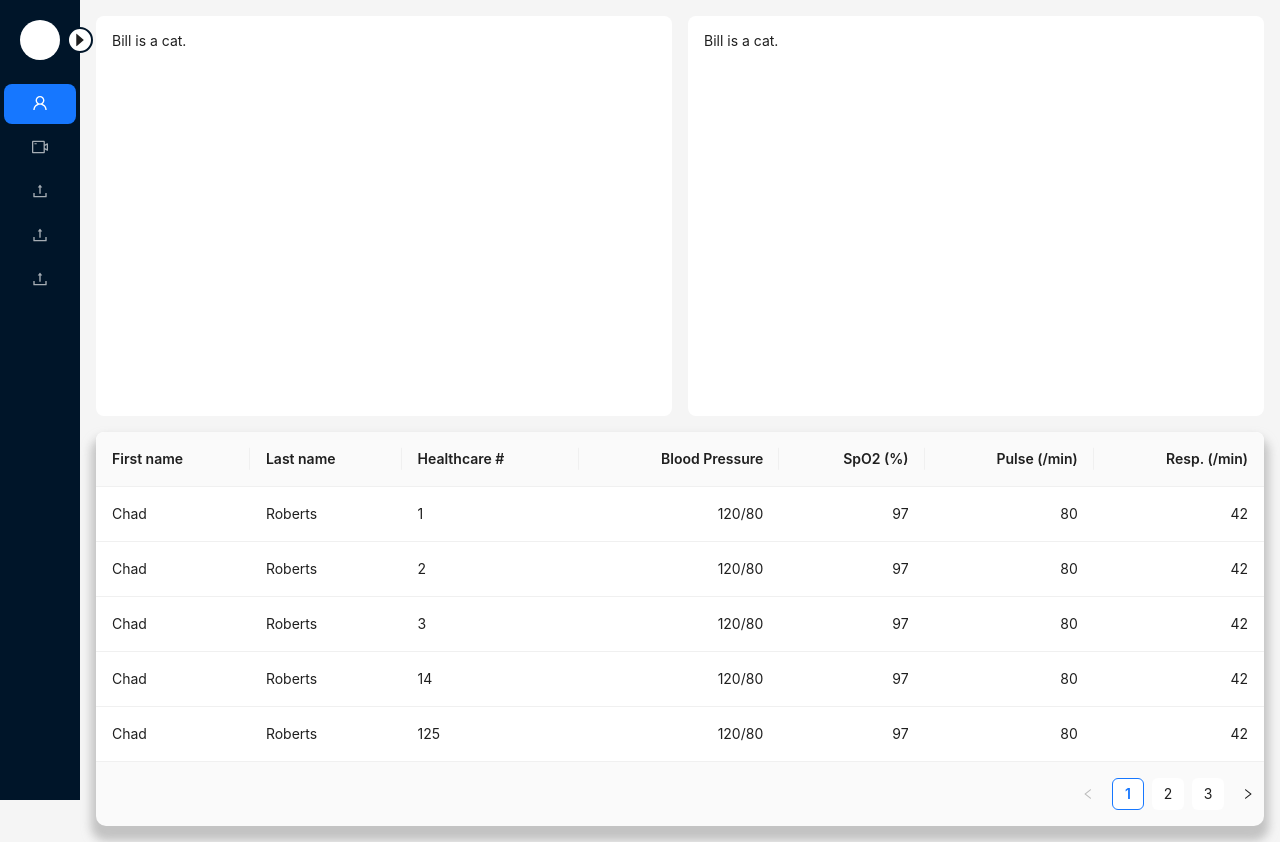
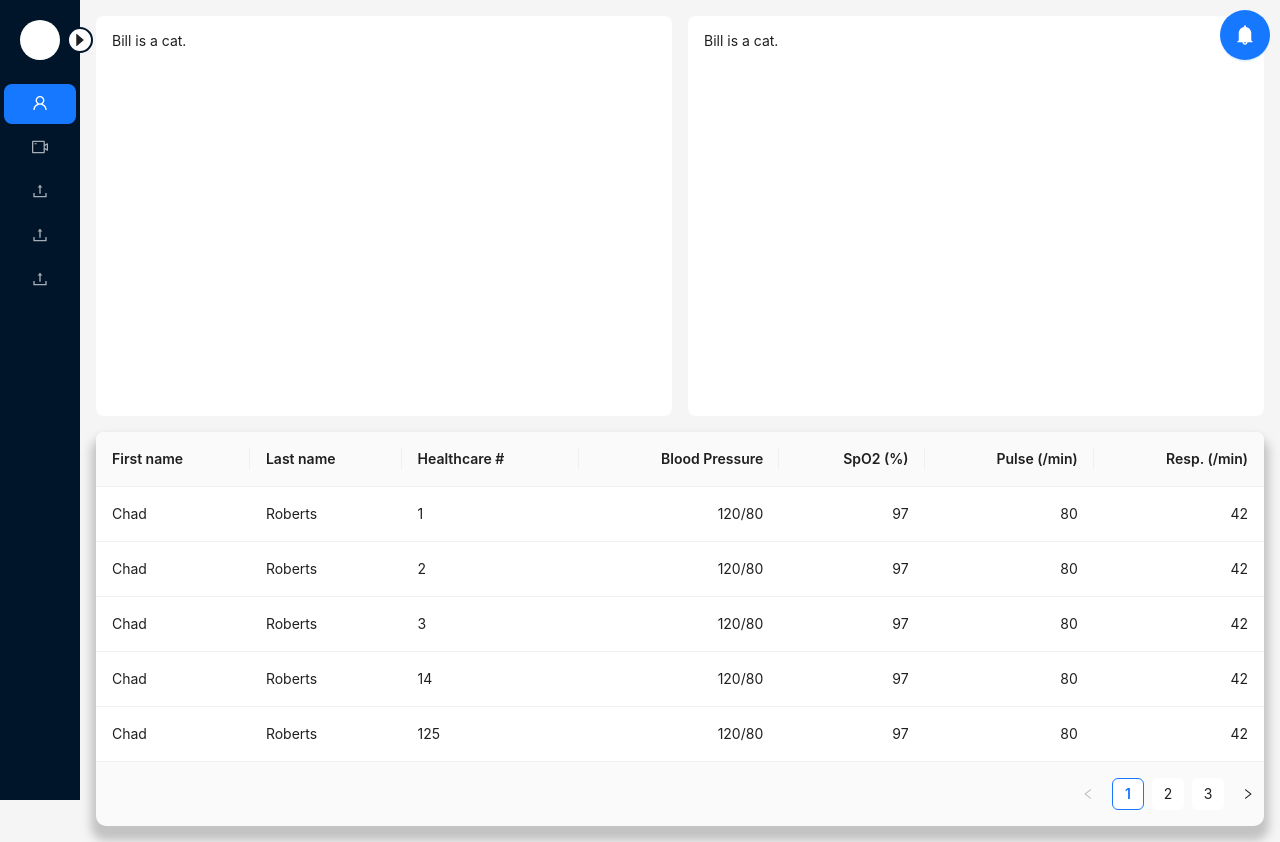
Before and after one commit to chadmroberts88/vital-vue-web, a React (Create React App) app: page / in a window 1280 px wide. Built offline with nearby package versions, Linux system fonts and the light colour scheme.

Commit message:
Add notification drawer.

```diff
--- a/src/App.tsx
+++ b/src/App.tsx
@@ -1,9 +1,41 @@
+import { useState } from "react";
+import { BellFilled } from "@ant-design/icons";
 import PageLayout from "./components/PageLayout";
 import DashboardPage from "./components/DashboardPage";
+import NotificationDrawer from "./components/NotificationDrawer";
+import { Button } from "antd";
 
 function App() {
+  const [drawerOpen, setDrawerOpen] = useState(false);
+
+  const openDrawer = () => {
+    setDrawerOpen(true);
+  };
+
+  const closeDrawer = () => {
+    setDrawerOpen(false);
+  };
+
   return (
     <PageLayout>
+      <Button
+        type="primary"
+        icon={<BellFilled style={{ fontSize: "20px" }} />}
+        onClick={openDrawer}
+        style={{
+          position: "fixed",
+          zIndex: 10,
+          top: "10px",
+          right: "10px",
+          borderRadius: "50%",
+          width: "50px",
+          height: "50px",
+          display: "flex",
+          alignItems: "center",
+          justifyContent: "center",
+        }}
+      />
+      <NotificationDrawer onClose={closeDrawer} open={drawerOpen} />
       <DashboardPage />
     </PageLayout>
   );
--- /dev/null
+++ b/src/components/NotificationDrawer.tsx
@@ -0,0 +1,19 @@
+import { Drawer } from "antd";
+import { PropsWithChildren } from "react";
+
+type NotificationDrawerProps = PropsWithChildren & {
+  onClose: () => void;
+  open: boolean;
+};
+
+const NotificationDrawer = ({ onClose, open }: NotificationDrawerProps) => {
+  return (
+    <Drawer title="Basic Drawer" onClose={onClose} open={open}>
+      <p>Some contents...</p>
+      <p>Some contents...</p>
+      <p>Some contents...</p>
+    </Drawer>
+  );
+};
+
+export default NotificationDrawer;
```
